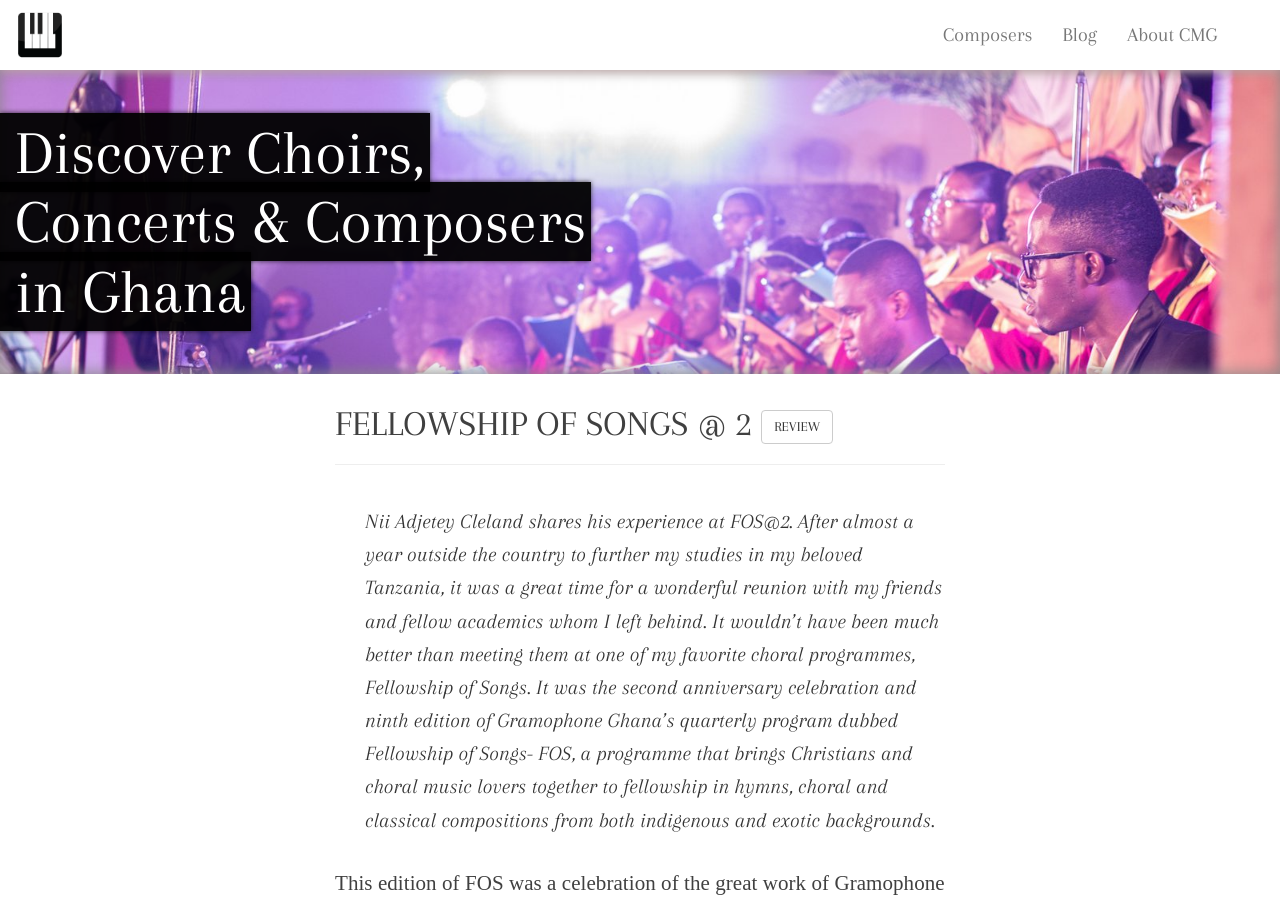
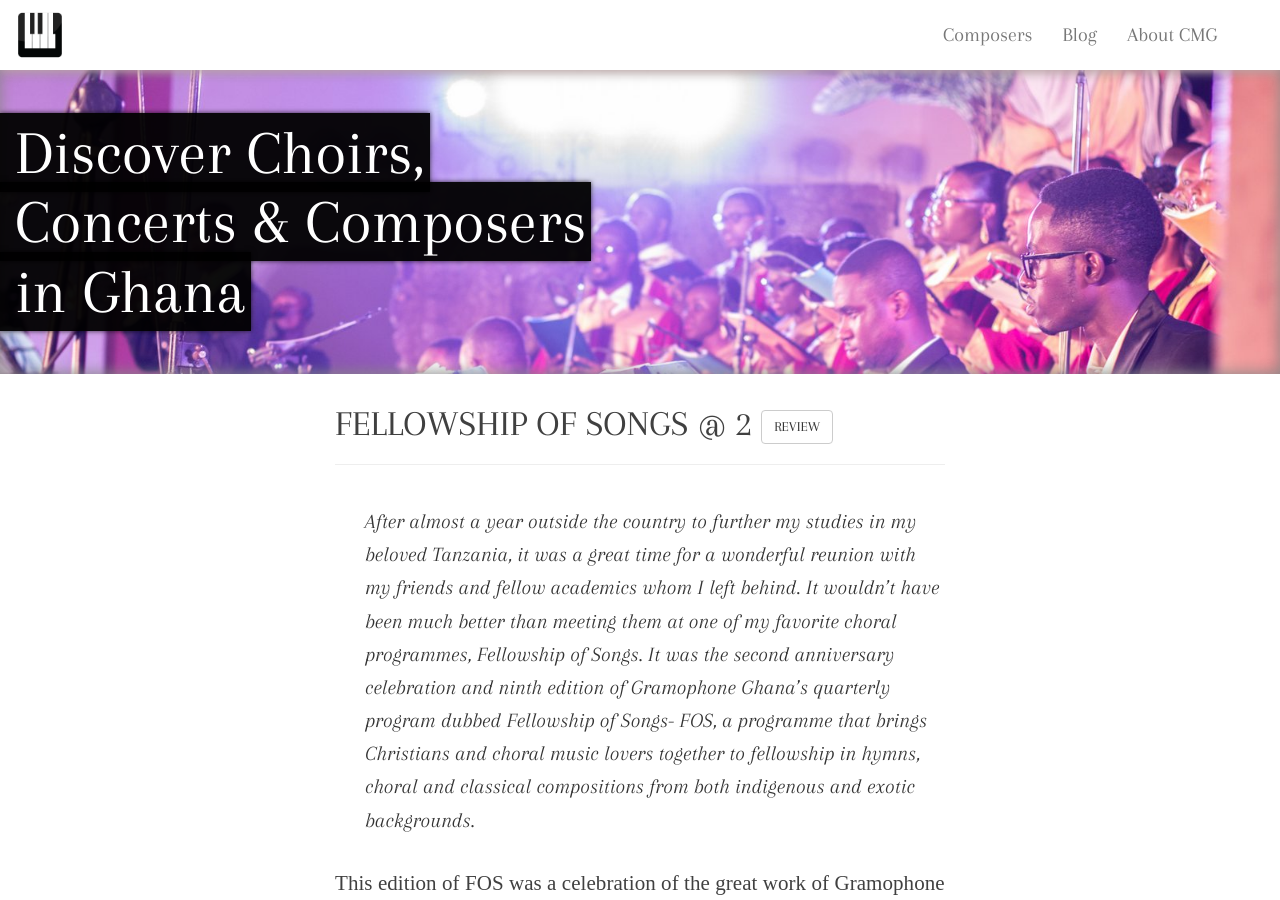
Before and after one commit to choralmusicghana/choralmusicghana.github.io, a Jekyll site: the page built from _posts/2016-10-1-FOS-at-2.html, in a window 1280 px wide and 900 px high. Built offline with Jekyll 4.4.1, drawn with Linux system fonts in a browser that asks for light colours; nearby versions of some CDN libraries; some web fonts are replaced; comment, search, counter and statistics services are not loaded.

Commit message:
edit FOS@2

```diff
--- a/_posts/2016-10-1-FOS-at-2.html
+++ b/_posts/2016-10-1-FOS-at-2.html
@@ -10,7 +10,7 @@
 disquscomments: true
 ---
 <p class="intro">
-    Nii Adjetey Cleland shares his experience at FOS@2.
+
     After almost a year outside the country to further my studies in my beloved Tanzania, it was a great time for a
     wonderful reunion with my friends and fellow academics whom I left behind. It wouldn’t have been much better than
     meeting them at one of my favorite choral programmes, Fellowship of Songs. It was the second anniversary celebration
```
